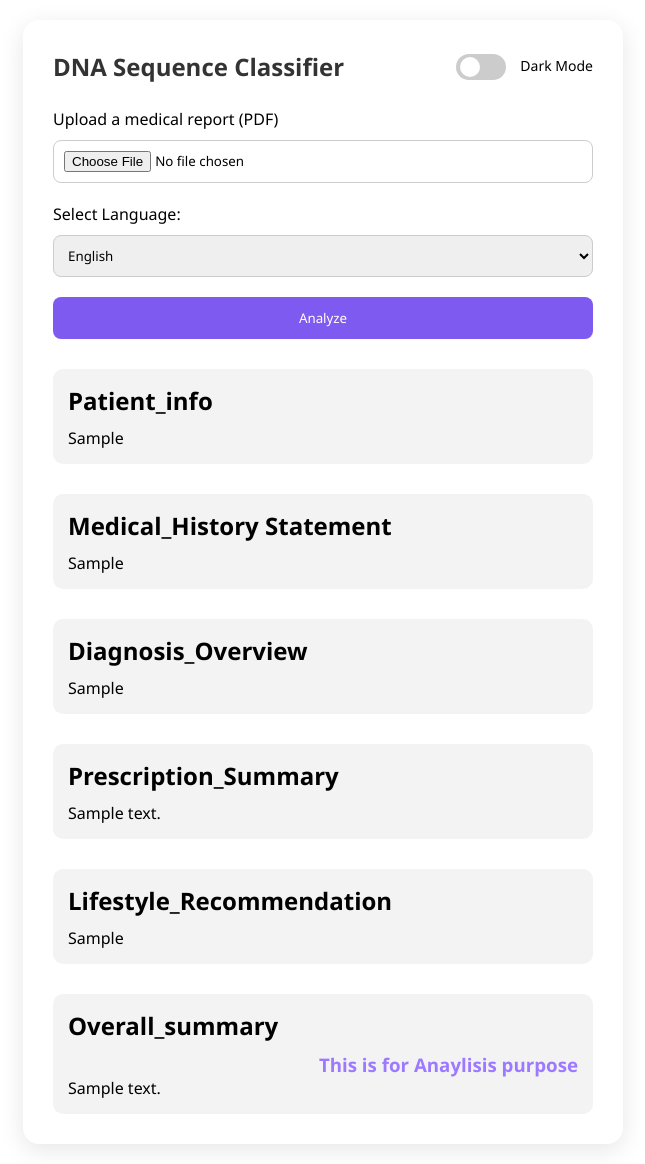
After one commit to karanjajoria/Medicos_Summarizer_Bot, a Flask app: template templates/index.html in a window 1280 px wide. The commit adds this page. Shown: the whole page, without its empty margins (317-962 px from the left). Run offline with Flask 3, Linux system fonts and the light colour scheme; the template is opened without the code that fills it: most values are stand-ins (such as "Sample title", 1, 10 or a date in 2020).

Commit message:
Cleaner UI, Analysis files are added

```diff
--- a/backend/app.py
+++ b/backend/app.py
@@ -1,7 +1,10 @@
-from flask import Flask, render_template, request, redirect, url_for
+from flask import Flask, render_template, request
+from markupsafe import Markup
 import ollama
 import os
 import PyPDF2
+import markdown2
+import re
 
 app = Flask(__name__, template_folder='../templates', static_folder='../static')
 
@@ -11,49 +14,139 @@ app.config['UPLOAD_FOLDER'] = UPLOAD_FOLDER
 if not os.path.exists(UPLOAD_FOLDER):
     os.makedirs(UPLOAD_FOLDER)
 
+def markdown_with_underline(text):
+    text = markdown2.markdown(text)
+    text = re.sub(r'__(.*?)__', r'<u>\1</u>', text)
+    return text
 
-@app.route('/')
+@app.route("/", methods=["GET"])
 def index():
-    return render_template('index.html', summary=None)
+    return render_template("index.html", Patient_info=None, Diagnosis_Overview=None, error=None)
 
-
-@app.route('/summarize', methods=['POST'])
+@app.route("/summarize", methods=["POST"])
 def summarize():
     if 'pdf' not in request.files:
-        return render_template('index.html', error="No file part", summary=None)
+        return render_template("index.html", Patient_info=None, Diagnosis_Overview=None, error="No file uploaded.")
 
     file = request.files['pdf']
+    language = request.form.get('language', 'english')
 
     if file.filename == '':
-        return render_template('index.html', error="No selected file", summary=None)
+        return render_template("index.html", Patient_info=None, Diagnosis_Overview=None, error="No file selected.")
 
     file_path = os.path.join(app.config['UPLOAD_FOLDER'], file.filename)
     file.save(file_path)
 
-    # Extract Text from PDF
-    pdf_reader = PyPDF2.PdfReader(file_path)
-    text = ""
-    for page in pdf_reader.pages:
-        if page.extract_text():
-            text += page.extract_text()
+    try:
+        pdf_reader = PyPDF2.PdfReader(file_path)
+        text = ""
+        for page in pdf_reader.pages:
+            page_text = page.extract_text()
+            if page_text:
+                text += page_text
 
-    if not text:
-        return render_template('index.html', error="Could not extract text from PDF", summary=None)
+        if not text.strip():
+            return render_template("index.html", Patient_info=None, Diagnosis_Overview=None, Medical_History = None , Prescription_Summary = None , Treatment_Plan = None , Lifestyle_Recommendation = None , Overall_summary = None , error="No text found in PDF.")
 
-    # Generate Summary using Ollama (Llama3 locally)
-    try:
-        response = ollama.chat(
-            model='llama3',
+        #Patient Info
+        Patient_info = ollama.chat(
+            model="llama3",
+            messages=[{"role": "user", "content": f"Basic Information of the patient such as Name, age, sex, date of report and Doctor:\n{text}"}]
+        )['message']['content']
+
+        #Diagnosis Overview
+        Diagnosis_Overview = ollama.chat(
+            model="llama3",
+            messages=[{"role": "user", "content": f"An overview of Patient primary diagnosis, secondary conditions and key points regarding diagnosis:\n{text}"}]
+        )['message']['content']
+
+        #Medical History
+        Medical_History = ollama.chat(
+            model="llama3",
+            messages=[{"role": "user", "content": f"Medical history of the patient such as past records, family history and current medication:\n{text}"}]
+        )['message']['content']
+
+        #Precription Summary
+        Prescription_Summary = ollama.chat(
+            model="llama3",
+            messages=[{"role": "user", "content": f"What medication should he/she take, Duration and instructions for the medication:\n{text}"}]
+        )['message']['content']
+
+        #Treatment_Plan
+        Treatment_Plan = ollama.chat(
+            model="llama3",
+            messages=[{"role": "user", "content": f"Recommended Treatement:\n{text}"}]
+        )['message']['content']
+
+        #Lifestyle Recommendation
+        Lifestyle_Recommendation = ollama.chat(
+            model="llama3",
+            messages=[{"role": "user", "content": f"Lifestyle recommendation:\n{text}"}]
+        )['message']['content']
+
+        #Overall Summary
+        Overall_summary = ollama.chat(
+            model="llama3",
             messages=[{"role": "user", "content": f"Summarize this medical report:\n{text}"}]
+        )['message']['content']
+
+
+
+        if language.lower() != "english":
+            Patient_info = ollama.chat(
+                model="llama3",
+                messages=[{"role": "user", "content": f"Translate this to {language}:\n{Patient_info}"}]
+            )['message']['content']
+
+            Diagnosis_Overview = ollama.chat(
+                model="llama3",
+                messages=[{"role": "user", "content": f"Translate this to {language}:\n{Diagnosis_Overview}"}]
+            )['message']['content']
+
+            #Medical History
+            Medical_History = ollama.chat(
+                model="llama3",
+                messages=[{"role": "user", "content": f"Translate this to {language}:\n{Medical_History}:\n{text}"}]
+            )['message']['content']
+
+            #Precription Summary
+            Prescription_Summary = ollama.chat(
+                model="llama3",
+                messages=[{"role": "user", "content": f"Translate this to {language}:\n{Prescription_Summary}:\n{text}"}]
+            )['message']['content']
+
+            #Treatment_Plan
+            Treatment_Plan = ollama.chat(
+                model="llama3",
+                messages=[{"role": "user", "content": f"Translate this to {language}:\n{Treatment_Plan}:\n{text}"}]
+            )['message']['content']
+
+            #Lifestyle Recommendation
+            Lifestyle_Recommendation = ollama.chat(
+                model="llama3",
+                messages=[{"role": "user", "content": f"Translate this to {language}:\n{Lifestyle_Recommendation}:\n{text}"}])['message']['content']
+
+            #Overall Summary
+            Overall_summary = ollama.chat(
+                model="llama3",
+                messages=[{"role": "user", "content": f"Translate this to {language}:\n{Overall_summary}:\n{text}"}])
+            ['message']['content']
+
+
+        return render_template(
+            "index.html",
+            Patient_info=Markup(markdown_with_underline(Patient_info)),
+            Diagnosis_Overview=Markup(markdown_with_underline(Diagnosis_Overview)),
+            Medical_History = Markup(markdown_with_underline(Medical_History)),
+            Prescription_Summary = Markup(markdown_with_underline(Prescription_Summary)),
+            Treatment_Plan = Markup(markdown_with_underline(Treatment_Plan)),
+            Lifestyle_Recommendation = Markup(markdown_with_underline(Lifestyle_Recommendation)),
+            Overall_summary = Markup(markdown_with_underline(Overall_summary)),
+            error=None
         )
 
-        summary = response['message']['content']
-
     except Exception as e:
-        return render_template('index.html', error=f"Error communicating with Ollama: {e}", summary=None)
-
-    return render_template('index.html', summary=summary)
-
+        return render_template("index.html", Patient_info=None, Diagnosis_Overview=None, Medical_History = None , Prescription_Summary = None , Treatment_Plan = None , Lifestyle_Recommendation = None, Overall_summary = None ,error=str(e))
 
 if __name__ == "__main__":
     app.run(debug=True)
--- a/static/script.js
+++ b/static/script.js
@@ -1,17 +1,23 @@
-const form = document.getElementById('uploadForm');
+document.addEventListener("DOMContentLoaded", function () {
+    const themeToggle = document.getElementById("themeToggle");
+    const body = document.body;
 
-form.addEventListener('submit', async (e) => {
-    e.preventDefault();
+    const savedTheme = localStorage.getItem("theme");
+    if (savedTheme === "dark") {
+        body.classList.add("dark-mode");
+        body.classList.remove("light-mode");
+        themeToggle.checked = true;
+    }
 
-    const formData = new FormData(form);
-
-    const response = await fetch('/summarize', {
-        method: 'POST',
-        body: formData
+    themeToggle.addEventListener("change", function () {
+        if (this.checked) {
+            body.classList.add("dark-mode");
+            body.classList.remove("light-mode");
+            localStorage.setItem("theme", "dark");
+        } else {
+            body.classList.remove("dark-mode");
+            body.classList.add("light-mode");
+            localStorage.setItem("theme", "light");
+        }
     });
-
-    const data = await response.json();
-
-    document.getElementById('summary-box').style.display = 'block';
-    document.getElementById('summary-content').innerText = data.summary;
 });
--- a/static/style.css
+++ b/static/style.css
@@ -1,43 +1,146 @@
+/* Reset and base */
+* {
+    margin: 0;
+    padding: 0;
+    box-sizing: border-box;
+    font-family: 'Segoe UI', sans-serif;
+  }
+  body {
+    transition: background 0.3s, color 0.3s;
+  }
   .container {
-    max-width: 900px;
-    margin: 50px auto;
-    padding: 40px;
-    background-color: #ffffff;
+    display: flex;
+    justify-content: center;
+    align-items: center;
+    min-height: 100vh;
+    padding: 20px;
+  }
+  .card {
+    background-color: #fff;
+    padding: 30px;
+    max-width: 600px;
+    width: 100%;
+    border-radius: 16px;
+    box-shadow: 0 6px 24px rgba(0,0,0,0.1);
+    transition: background 0.3s, color 0.3s;
+  }
+  .header {
+    display: flex;
+    justify-content: space-between;
+    align-items: center;
+    margin-bottom: 25px;
+  }
+  h1 {
+    font-size: 24px;
+    font-weight: 600;
+    color: #333;
+  }
+  .file-label {
+    margin-bottom: 8px;
+    font-weight: 500;
+  }
+  input[type="file"],
+  select {
+    width: 100%;
+    margin: 10px 0 20px;
+    padding: 10px;
+    border: 1px solid #ccc;
+    border-radius: 8px;
+  }
+  .btn {
+    background-color: #7f5af0;
+    color: white;
+    padding: 12px 20px;
+    border: none;
+    border-radius: 8px;
+    cursor: pointer;
+    transition: 0.2s ease-in-out;
+    width: 100%;
+  }
+  .btn:hover {
+    background-color: #6843db;
+  }
+  .result-box {
+    margin-top: 30px;
+    padding: 15px;
+    background-color: #f3f3f3;
     border-radius: 10px;
-    box-shadow: 0 4px 15px rgba(0, 0, 0, 0.1);
-    text-align: center;
+  }
+  .result-box h2 {
+    margin-bottom: 10px;
+  }
+  .error {
+    color: red;
+    margin-top: 10px;
+    font-size: 14px;
   }
 
-.title {
-    font-size: 32px;
-    color: #333;
-    margin-bottom: 25px;
+  /* Toggle switch */
+  .switch {
+    position: relative;
+    display: inline-block;
+    width: 50px;
+    height: 26px;
+  }
+  .switch input {
+    opacity: 0;
+    width: 0;
+    height: 0;
+  }
+  .slider {
+    position: absolute;
+    cursor: pointer;
+    background-color: #ccc;
+    border-radius: 34px;
+    top: 0;
+    left: 0;
+    right: 0;
+    bottom: 0;
+    transition: 0.4s;
+  }
+  .slider:before {
+    position: absolute;
+    content: "";
+    height: 20px;
+    width: 20px;
+    left: 4px;
+    bottom: 3px;
+    background-color: white;
+    border-radius: 50%;
+    transition: 0.4s;
+  }
+  input:checked + .slider {
+    background-color: #7f5af0;
+  }
+  input:checked + .slider:before {
+    transform: translateX(24px);
+  }
+  .toggle-label {
+    font-size: 14px;
+    margin-left: 10px;
   }
 
-.summary-box {
-    text-align: left;
-    background-color: #f9f9f9;
-    padding: 25px;
-    border-radius: 8px;
-    line-height: 1.7;
-    font-size: 18px;
-    color: #444;
+  /* Dark mode */
+  body.dark-mode {
+    background-color: #111;
+    color: #eee;
   }
-
-.button-area {
-    margin-top: 30px;
+  body.dark-mode .card {
+    background-color: #1e1e1e;
+    color: #fff;
   }
-
-.btn {
-    background-color: #4CAF50;
-    color: white;
-    padding: 12px 25px;
-    text-decoration: none;
-    border-radius: 5px;
-    font-weight: 500;
-    transition: background-color 0.3s ease;
+  body.dark-mode input,
+  body.dark-mode select {
+    background-color: #2c2c2c;
+    color: #eee;
+    border: 1px solid #444;
   }
-
-.btn:hover {
-    background-color: #45a049;
+  body.dark-mode .result-box {
+    background-color: #333;
   }
+  body.dark-mode .btn {
+    background-color: #9d79ff;
+  }
+  body.dark-mode .btn:hover {
+    background-color: #7f5af0;
+  }
--- /dev/null
+++ b/templates/index.html
@@ -0,0 +1,96 @@
+<!DOCTYPE html>
+<html lang="en">
+<head>
+    <meta charset="UTF-8">
+    <title>DNA Sequence Classifier</title>
+    <link rel="stylesheet" href="{{ url_for('static', filename='style.css') }}">
+</head>
+<body class="light-mode">
+    <div class="container">
+        <div class="card">
+            <div class="header">
+                <h1>DNA Sequence Classifier</h1>
+                <div class="toggles">
+                    <label class="switch">
+                        <input type="checkbox" id="themeToggle">
+                        <span class="slider"></span>
+                    </label>
+                    <span class="toggle-label">Dark Mode</span>
+                </div>
+            </div>
+
+            <form action="/summarize" method="POST" enctype="multipart/form-data" class="form-section">
+                <label for="pdf" class="file-label">Upload a medical report (PDF)</label>
+                <input type="file" id="pdf" name="pdf" required>
+
+                <label for="language">Select Language:</label>
+                <select name="language" id="language">
+                    <option value="english">English</option>
+                    <option value="hindi">Hindi</option>
+                    <option value="marathi">Marathi</option>
+                    <option value = "spanish">Spanish</option>
+                    <option value = "french">French</option>
+                    <option value = "urdu">Urdu</option>
+                </select>
+
+                <button type="submit" class="btn">Analyze</button>
+            </form>
+            <!-- Error Handling-->
+            {% if error %}
+                <p class="error">{{ error }}</p>
+            {% endif %}
+
+            <!-- Patient Info-->
+            {% if Patient_info %}
+                <div class="result-box">
+                    <h2>Patient_info</h2>
+                    <p>{{ Patient_info|safe }}</p>
+                </div>
+            {% endif %}
+
+            <!-- Medical History -->
+            {% if Medical_History %}
+                <div class="result-box">
+                    <h2>Medical_History Statement</h2>
+                    <p>{{ Medical_History|safe }}</p>
+                </div>
+            {% endif %}
+
+            <!-- Diagnosis Overview-->
+            {% if Diagnosis_Overview %}
+                <div class="result-box">
+                    <h2>Diagnosis_Overview</h2>
+                    <p>{{ Diagnosis_Overview|safe }}</p>
+                </div>
+            {% endif %}
+
+            <!-- Prescription_Summary-->
+            {% if Prescription_Summary %}
+                <div class="result-box">
+                    <h2>Prescription_Summary</h2>
+                    <p>{{ Prescription_Summary|safe }}</p>
+                </div>
+            {% endif %}
+
+            <!-- Life style-->
+            {% if Lifestyle_Recommendation %}
+                <div class="result-box">
+                    <h2>Lifestyle_Recommendation</h2>
+                    <p>{{ Lifestyle_Recommendation|safe }}</p>
+                </div>
+            {% endif %}
+
+            <!-- Overall_Summary-->
+            {% if Overall_summary %}
+                <div class="result-box">
+                    <h2>Overall_summary</h2>
+                    <h3 style="color:#9d79ff; text-align: right;">This is for Anaylisis purpose</h3>
+                    <p>{{ Overall_summary|safe }}</p>
+                </div>
+            {% endif %}
+        </div>
+    </div>
+
+    <script src="{{ url_for('static', filename='script.js') }}"></script>
+</body>
+</html>
```
Also changed, not shown: Requirement.txt (+10 -0 lines), 2 other files. Lines whose indentation alone changed are shown as unchanged.
